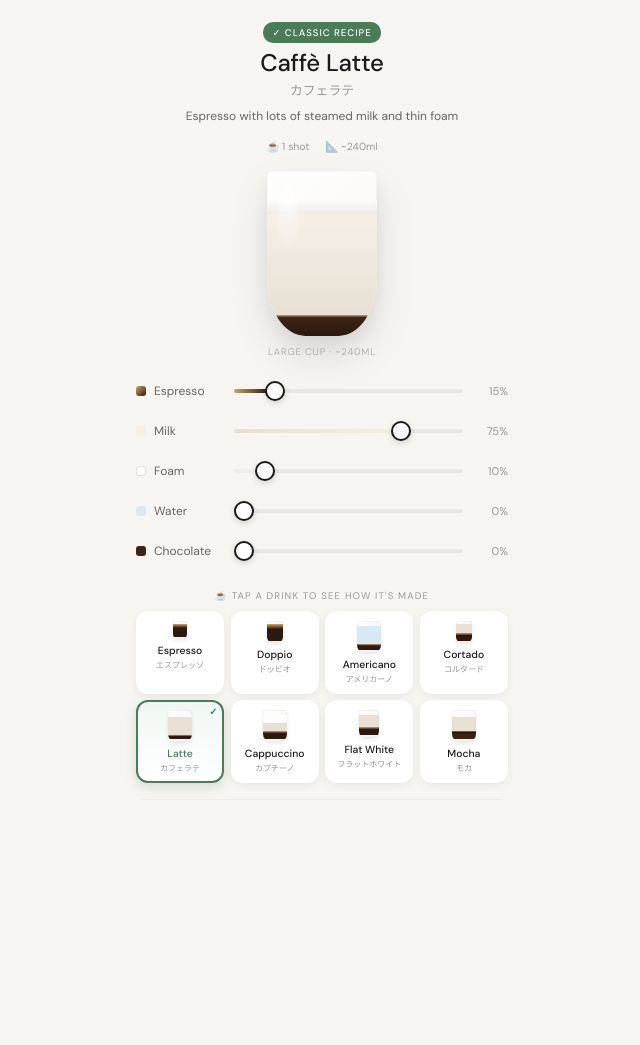
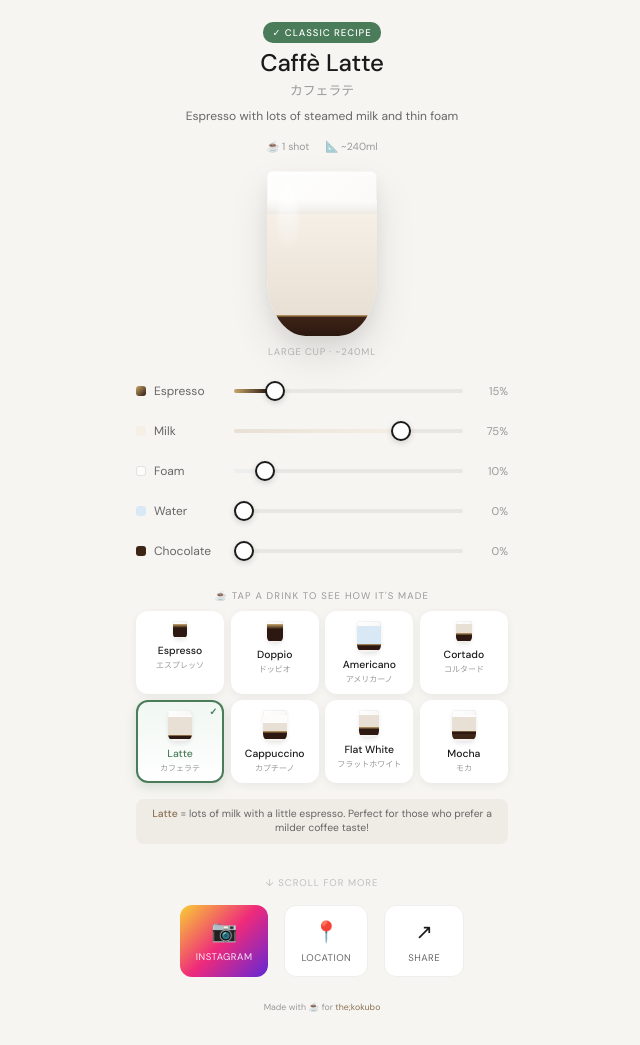
Before and after one commit to ovidijusulis-ctrl/coffee-explorer, a website: page index.html in a window 1280 px wide. Shown: the whole page, without its empty margins (318-958 px from the left). Before the commit the page ends 800 px from the top, so only its background shows below. Drawn offline with Linux system fonts and the light colour scheme.

Commit message:
Add scrollable layout with social footer

```diff
--- a/index.html
+++ b/index.html
@@ -33,30 +33,33 @@
 
         html, body {
             height: 100%;
-            overflow: hidden;
         }
 
         body {
             font-family: 'DM Sans', 'Noto Sans JP', sans-serif;
             background: var(--bg);
             color: var(--text);
-            display: flex;
-            flex-direction: column;
             min-height: 100vh;
             min-height: 100dvh;
+            overflow-y: auto;
+            overflow-x: hidden;
+            -webkit-overflow-scrolling: touch;
+            overscroll-behavior-y: none;
         }
 
         .jp { font-family: 'Noto Sans JP', sans-serif; }
 
         /* ==================== LAYOUT ==================== */
         .app {
-            flex: 1;
             display: flex;
             flex-direction: column;
             max-width: 420px;
             margin: 0 auto;
-            padding: 1.25rem 1.5rem 1rem;
+            padding: 1.25rem 1.5rem 0;
+            padding-top: calc(1.25rem + env(safe-area-inset-top));
             width: 100%;
+            min-height: 100vh;
+            min-height: 100dvh;
         }
 
         /* ==================== DRINK INFO ==================== */
@@ -476,6 +479,95 @@
             .glass.size-tiny { width: 55px; height: 72px; }
         }
 
+        /* ==================== PULL-TO-REVEAL FOOTER ==================== */
+        .scroll-footer {
+            text-align: center;
+            padding: 2rem 1.5rem;
+            padding-bottom: calc(2rem + env(safe-area-inset-bottom));
+            max-width: 420px;
+            margin: 0 auto;
+            width: 100%;
+        }
+
+        .scroll-hint {
+            font-size: 0.6rem;
+            color: var(--text-muted);
+            text-transform: uppercase;
+            letter-spacing: 0.1em;
+            margin-bottom: 1rem;
+            opacity: 0.6;
+        }
+
+        .scroll-hint::before {
+            content: '↓ ';
+        }
+
+        .footer-actions {
+            display: flex;
+            justify-content: center;
+            gap: 1rem;
+            flex-wrap: wrap;
+        }
+
+        .footer-btn {
+            display: flex;
+            flex-direction: column;
+            align-items: center;
+            gap: 0.4rem;
+            padding: 0.75rem 1rem;
+            background: #fff;
+            border: 1px solid #eee;
+            border-radius: 12px;
+            cursor: pointer;
+            transition: all 0.2s ease;
+            font-family: inherit;
+            text-decoration: none;
+            color: var(--text);
+            min-width: 80px;
+        }
+
+        .footer-btn:hover {
+            transform: translateY(-2px);
+            box-shadow: 0 4px 12px rgba(0,0,0,0.1);
+            border-color: var(--accent-light);
+        }
+
+        .footer-btn:active {
+            transform: translateY(0);
+        }
+
+        .footer-btn-icon {
+            font-size: 1.3rem;
+        }
+
+        .footer-btn-label {
+            font-size: 0.6rem;
+            color: var(--text-dim);
+            text-transform: uppercase;
+            letter-spacing: 0.05em;
+        }
+
+        .footer-btn.instagram {
+            background: linear-gradient(135deg, #f9ce34, #ee2a7b, #6228d7);
+            border: none;
+            color: white;
+        }
+
+        .footer-btn.instagram .footer-btn-label {
+            color: rgba(255,255,255,0.9);
+        }
+
+        .footer-credit {
+            margin-top: 1.5rem;
+            font-size: 0.55rem;
+            color: var(--text-muted);
+        }
+
+        .footer-credit a {
+            color: var(--accent);
+            text-decoration: none;
+        }
+
         /* ==================== REVIEW BOTTOM SHEET ==================== */
         .review-overlay {
             position: fixed;
@@ -744,6 +836,26 @@
             <strong>Latte</strong> = lots of milk with a little espresso. Perfect for those who prefer a milder coffee taste!
         </p>
     </div>
+</div>
+
+<!-- Pull-to-reveal Footer -->
+<div class="scroll-footer">
+    <p class="scroll-hint">scroll for more</p>
+    <div class="footer-actions">
+        <a href="https://www.instagram.com/the_kokubo/" target="_blank" class="footer-btn instagram">
+            <span class="footer-btn-icon">📷</span>
+            <span class="footer-btn-label">Instagram</span>
+        </a>
+        <a href="https://maps.app.goo.gl/HT3Eekse4XFGaQmx7" target="_blank" class="footer-btn">
+            <span class="footer-btn-icon">📍</span>
+            <span class="footer-btn-label">Location</span>
+        </a>
+        <button class="footer-btn" id="shareBtn">
+            <span class="footer-btn-icon">↗</span>
+            <span class="footer-btn-label">Share</span>
+        </button>
+    </div>
+    <p class="footer-credit">Made with ☕ for <a href="https://www.instagram.com/the_kokubo/">the;kokubo</a></p>
 </div>
 
 <!-- Review Bottom Sheet -->
@@ -1300,6 +1412,29 @@ generateButtons();
 
 // Initialize
 initState();
+
+// ==================== SHARE BUTTON ====================
+const shareBtn = document.getElementById('shareBtn');
+shareBtn.addEventListener('click', async () => {
+    const shareData = {
+        title: 'the; coffee explorer',
+        text: 'Learn how to make coffee drinks! ☕',
+        url: window.location.href
+    };
+
+    try {
+        if (navigator.share) {
+            await navigator.share(shareData);
+        } else {
+            // Fallback: copy to clipboard
+            await navigator.clipboard.writeText(window.location.href);
+            alert('Link copied to clipboard!');
+        }
+    } catch (err) {
+        // User cancelled or error
+        console.log('Share cancelled');
+    }
+});
 </script>
 
 </body>
```
